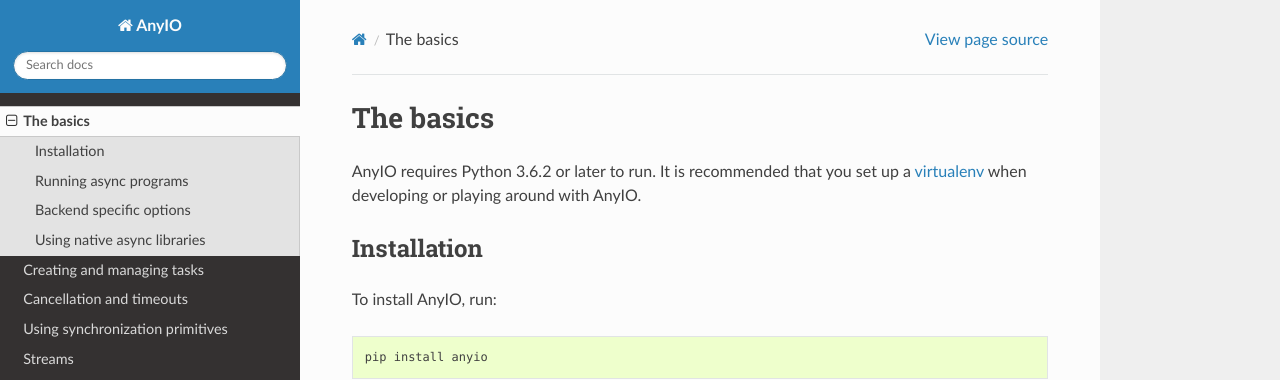
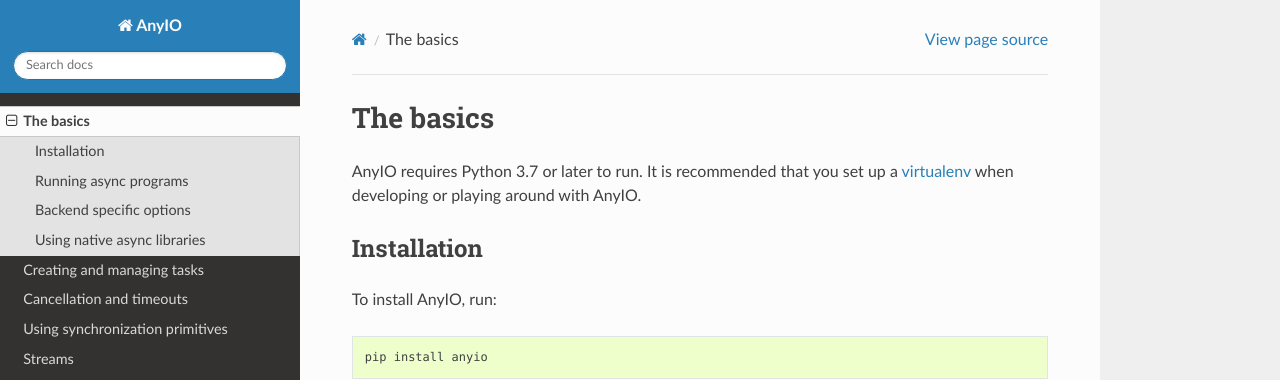
Before and after one commit to agronholm/anyio, a Sphinx documentation site: the page built from docs/basics.rst, in a window 1280 px wide and 900 px high. Shown: the top 380 px of the window. Built offline with Sphinx 7.4.7 and the Read the Docs theme 2.0.0, drawn with Linux system fonts in a browser that asks for light colours; the version number could not be read and is left out.

Commit message:
Updated minimum Python version in the user guide

```diff
--- a/docs/basics.rst
+++ b/docs/basics.rst
@@ -3,7 +3,7 @@
 
 .. py:currentmodule:: anyio
 
-AnyIO requires Python 3.6.2 or later to run. It is recommended that you set up a virtualenv_ when
+AnyIO requires Python 3.7 or later to run. It is recommended that you set up a virtualenv_ when
 developing or playing around with AnyIO.
 
 Installation
```
